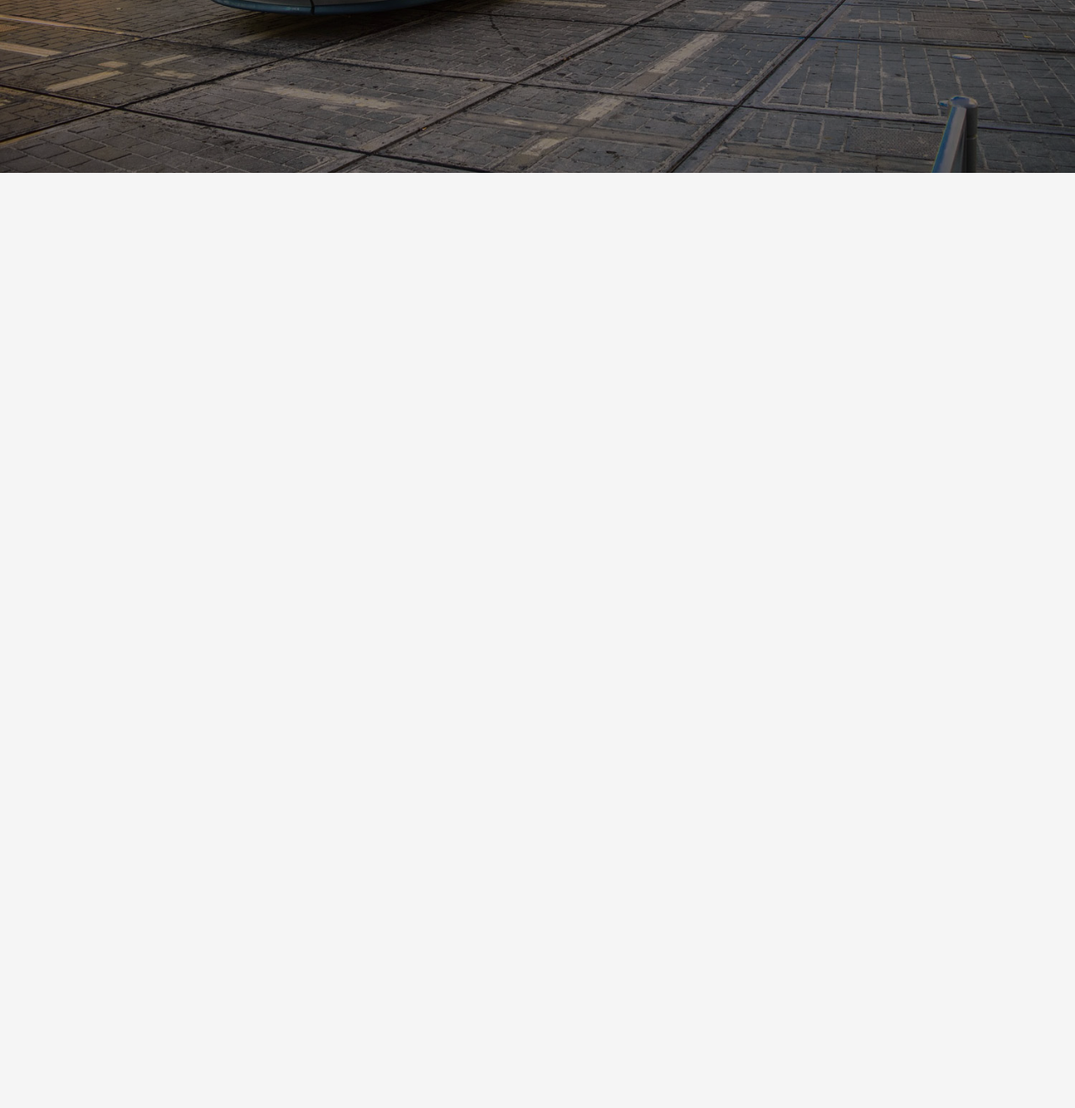
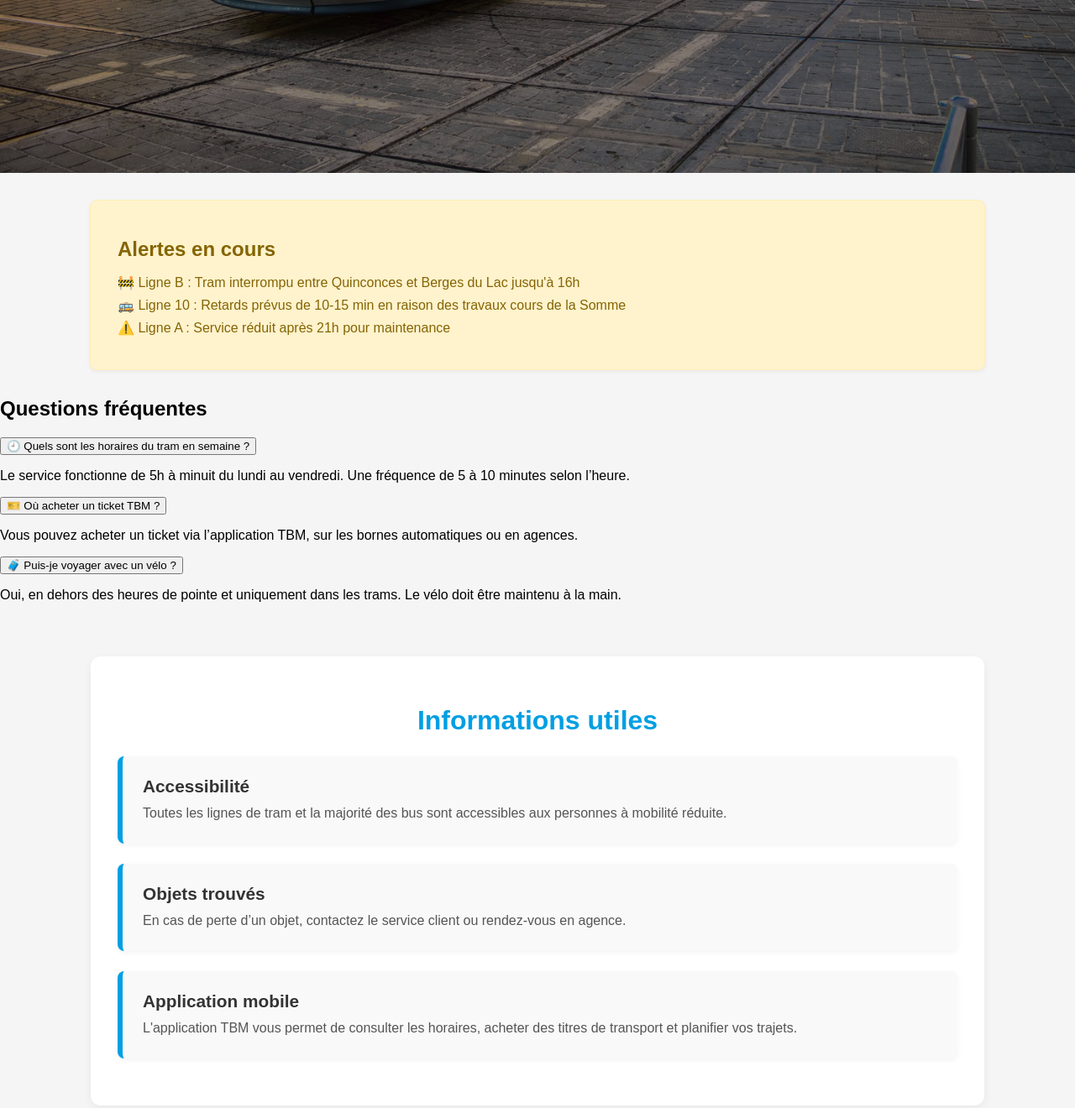
Before and after one commit to NepNath/projet-48h, a website: page html/Informations.html in a window 1280 px wide. Shown: the part 730-2050 px from the top of the page at 84% size. Before the commit the page ends 936 px from the top, so only its background shows below. Drawn offline with Linux system fonts and the light colour scheme.

Commit message:
new commit

```diff
--- a/assets/css/style.css
+++ b/assets/css/style.css
@@ -522,3 +522,66 @@ Section Nos Offres
     grid-template-columns: 1fr;
   }
 }
+
+/* ------------------------------
+Section Informations (modifications ajoutées)
+------------------------------ */
+
+/* Conteneur principal de la section informations */
+.informations-section {
+  max-width: 1000px;
+  margin: 4rem auto;
+  padding: 2rem;
+  background-color: #ffffff;
+  border-radius: 12px;
+  box-shadow: 0 4px 12px rgba(0,0,0,0.05);
+}
+
+/* Titre de la section */
+.informations-section h2 {
+  text-align: center;
+  font-size: 2rem;
+  color: #009FE3;
+  margin-bottom: 1.5rem;
+}
+
+/* Blocs individuels d'information */
+.information-item {
+  margin-bottom: 1.5rem;
+  padding: 1.5rem;
+  background-color: #f9f9f9;
+  border-left: 6px solid #009FE3;
+  border-radius: 8px;
+  box-shadow: 0 2px 6px rgba(0,0,0,0.05);
+  transition: background-color 0.3s ease;
+}
+
+.information-item:hover {
+  background-color: #f0f8ff;
+}
+
+/* Titres internes */
+.information-item h3 {
+  margin-top: 0;
+  color: #333;
+  font-size: 1.3rem;
+  margin-bottom: 0.5rem;
+}
+
+/* Paragraphes */
+.information-item p {
+  margin: 0;
+  color: #555;
+  line-height: 1.5;
+}
+
+/* Responsive */
+@media (max-width: 640px) {
+  .informations-section {
+    padding: 1rem;
+  }
+
+  .information-item {
+    padding: 1rem;
+  }
+}
--- a/html/Informations.html
+++ b/html/Informations.html
@@ -8,6 +8,7 @@
 </head>
 <body>
 
+  <!-- En-tête -->
   <header>
     <div class="header-container">
       <a href="index.html">
@@ -25,7 +26,7 @@
     </div>
   </header>
 
-  <!-- Fond avec image -->
+  <!-- Image d’en-tête -->
   <section class="hero-image">
     <div class="hero-content">
       <h1>Se déplacer dans Bordeaux</h1>
@@ -33,5 +34,71 @@
     </div>
   </section>
 
+  <!-- Section Alertes -->
+  <section class="alertes-section">
+    <h2>Alertes en cours</h2>
+    <ul>
+      <li>🚧 Ligne B : Tram interrompu entre Quinconces et Berges du Lac jusqu'à 16h</li>
+      <li>🚌 Ligne 10 : Retards prévus de 10-15 min en raison des travaux cours de la Somme</li>
+      <li>⚠️ Ligne A : Service réduit après 21h pour maintenance</li>
+    </ul>
+  </section>
+
+  <!-- Section FAQ -->
+  <section class="faq-section">
+    <h2>Questions fréquentes</h2>
+
+    <div class="faq-item">
+      <button class="faq-question">🕘 Quels sont les horaires du tram en semaine ?</button>
+      <div class="faq-answer">
+        <p>Le service fonctionne de 5h à minuit du lundi au vendredi. Une fréquence de 5 à 10 minutes selon l’heure.</p>
+      </div>
+    </div>
+
+    <div class="faq-item">
+      <button class="faq-question">🎫 Où acheter un ticket TBM ?</button>
+      <div class="faq-answer">
+        <p>Vous pouvez acheter un ticket via l’application TBM, sur les bornes automatiques ou en agences.</p>
+      </div>
+    </div>
+
+    <div class="faq-item">
+      <button class="faq-question">🧳 Puis-je voyager avec un vélo ?</button>
+      <div class="faq-answer">
+        <p>Oui, en dehors des heures de pointe et uniquement dans les trams. Le vélo doit être maintenu à la main.</p>
+      </div>
+    </div>
+  </section>
+
+  <!-- Section Informations ajoutée -->
+  <section class="informations-section">
+    <h2>Informations utiles</h2>
+
+    <div class="information-item">
+      <h3>Accessibilité</h3>
+      <p>Toutes les lignes de tram et la majorité des bus sont accessibles aux personnes à mobilité réduite.</p>
+    </div>
+
+    <div class="information-item">
+      <h3>Objets trouvés</h3>
+      <p>En cas de perte d’un objet, contactez le service client ou rendez-vous en agence.</p>
+    </div>
+
+    <div class="information-item">
+      <h3>Application mobile</h3>
+      <p>L'application TBM vous permet de consulter les horaires, acheter des titres de transport et planifier vos trajets.</p>
+    </div>
+  </section>
+
+  <!-- JavaScript pour la FAQ -->
+  <script>
+    document.querySelectorAll('.faq-question').forEach(button => {
+      button.addEventListener('click', () => {
+        const item = button.parentElement;
+        item.classList.toggle('active');
+      });
+    });
+  </script>
+
 </body>
 </html>
```
